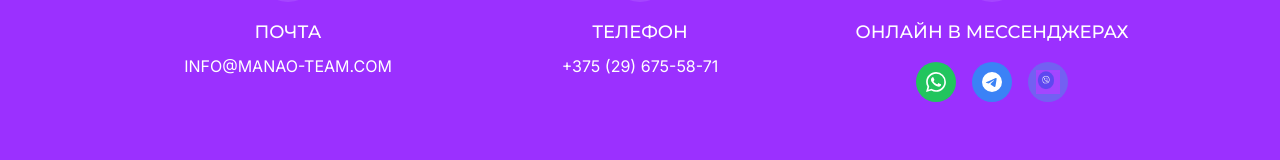
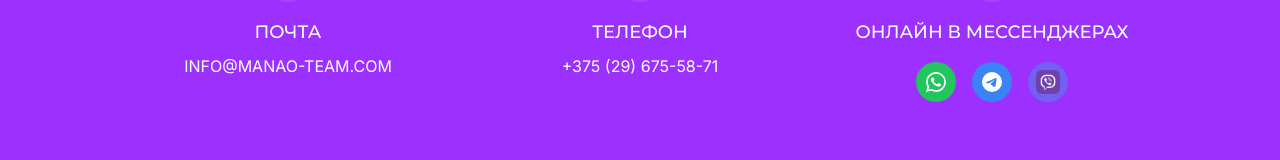
Before and after one commit to maryiarahoisha/stylish-portfolio-page, a React (Vite) app: page / in a window 1280 px wide. Shown: the part 2400-2560 px from the top of the page. Built offline with nearby package versions, Linux system fonts and the light colour scheme.

Commit message:
Update Viber icon
Replaced the Viber icon with a new one.

```diff
--- a/src/components/Contact.tsx
+++ b/src/components/Contact.tsx
@@ -69,7 +69,7 @@ const Contact = () => {
                   rel="noopener noreferrer"
                 >
                   <img
-                    src="/lovable-uploads/2ad37250-d8cb-497b-b7b5-32335cff1385.png"
+                    src="/lovable-uploads/b3c71aa7-e6e4-454f-ae71-ad874f2686ac.png"
                     alt="Viber"
                     className="w-6 h-6"
                   />
```
Also changed, not shown: public/lovable-uploads/b3c71aa7-e6e4-454f-ae71-ad874f2686ac.png (added).
